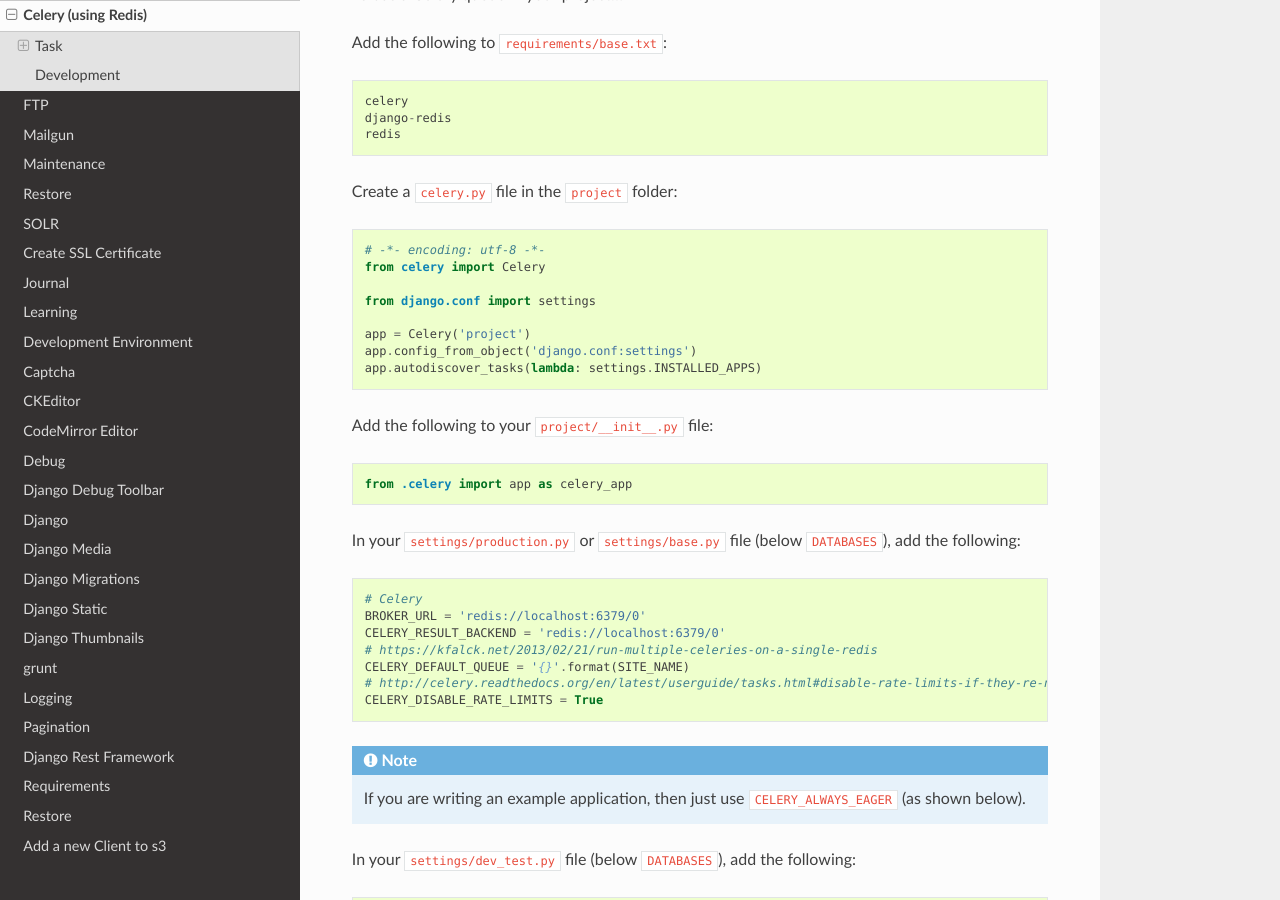
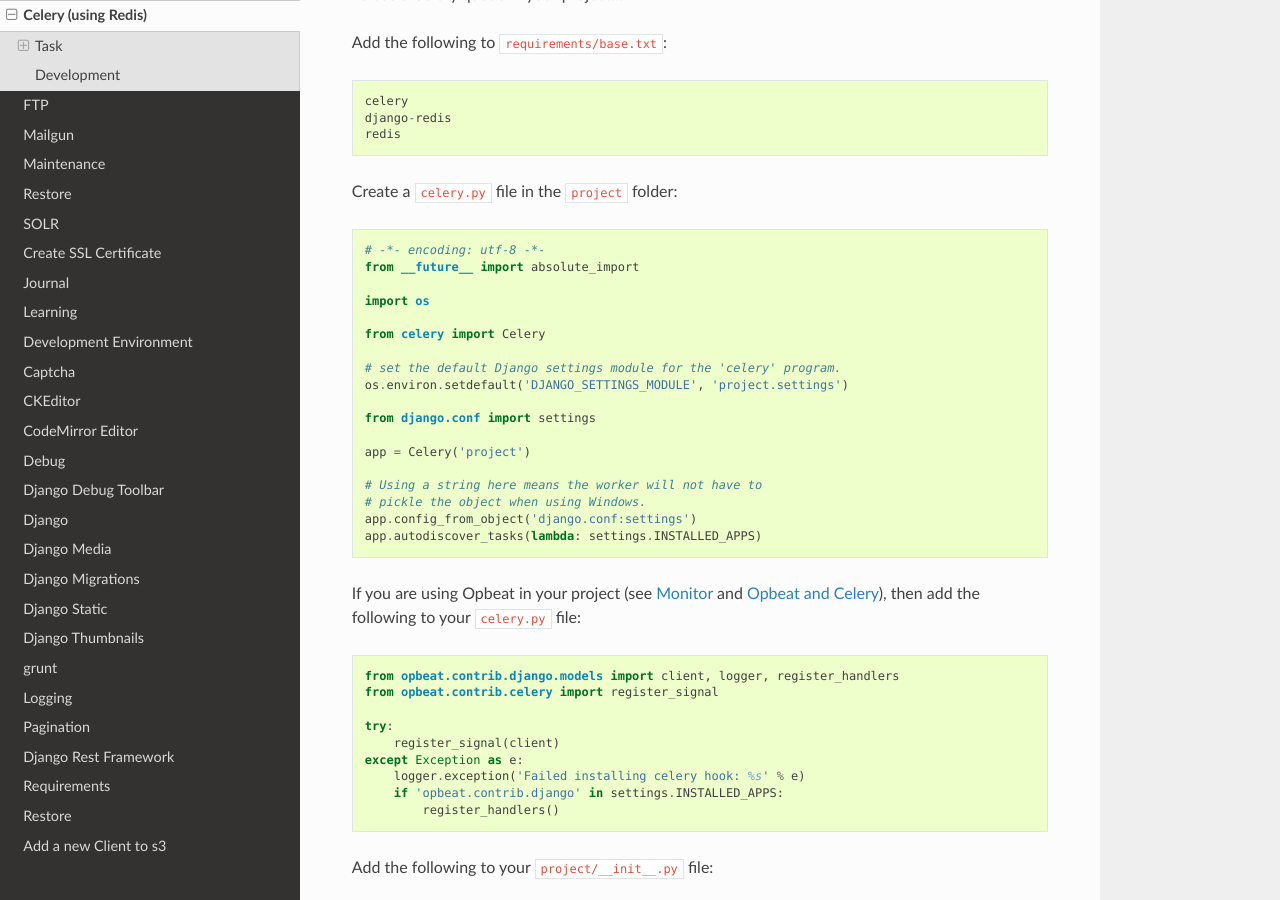
Before and after one commit to pkimber/old-docs-migrated-to-gitlab, a Sphinx documentation site: the page built from source/celery.rst, in a window 1280 px wide and 900 px high, scrolled down 225 px. Built offline with Sphinx 7.4.7 and the Read the Docs theme 2.0.0, drawn with Linux system fonts in a browser that asks for light colours.

Commit message:
celery and opbeat #1082

```diff
--- a/source/celery.rst
+++ b/source/celery.rst
@@ -18,13 +18,36 @@
 Create a ``celery.py`` file in the ``project`` folder::
 
   # -*- encoding: utf-8 -*-
+  from __future__ import absolute_import
+
+  import os
+
   from celery import Celery
+
+  # set the default Django settings module for the 'celery' program.
+  os.environ.setdefault('DJANGO_SETTINGS_MODULE', 'project.settings')
 
   from django.conf import settings
 
   app = Celery('project')
+
+  # Using a string here means the worker will not have to
+  # pickle the object when using Windows.
   app.config_from_object('django.conf:settings')
   app.autodiscover_tasks(lambda: settings.INSTALLED_APPS)
+
+If you are using Opbeat in your project (see :doc:`monitor` and
+`Opbeat and Celery`_), then add the following to your ``celery.py`` file::
+
+  from opbeat.contrib.django.models import client, logger, register_handlers
+  from opbeat.contrib.celery import register_signal
+
+  try:
+      register_signal(client)
+  except Exception as e:
+      logger.exception('Failed installing celery hook: %s' % e)
+      if 'opbeat.contrib.django' in settings.INSTALLED_APPS:
+          register_handlers()
 
 Add the following to your ``project/__init__.py`` file::
 
@@ -150,4 +173,5 @@
 
 
 .. _`How do I get the task ID`: http://celery.readthedocs.org/en/latest/faq.html#how-can-i-get-the-task-id-of-the-current-task
-.. _`Using Celery with Django`: http://docs.celeryproject.org/en/latest/django/first-steps-with-django.html#using-celery-with-django
+.. _`Opbeat and Celery`: https://opbeat.com/docs/articles/get-started-with-django/#celery
+.. _`Using Celery with Django`: http://celery.readthedocs.org/en/latest/django/first-steps-with-django.html#django-first-steps
```
